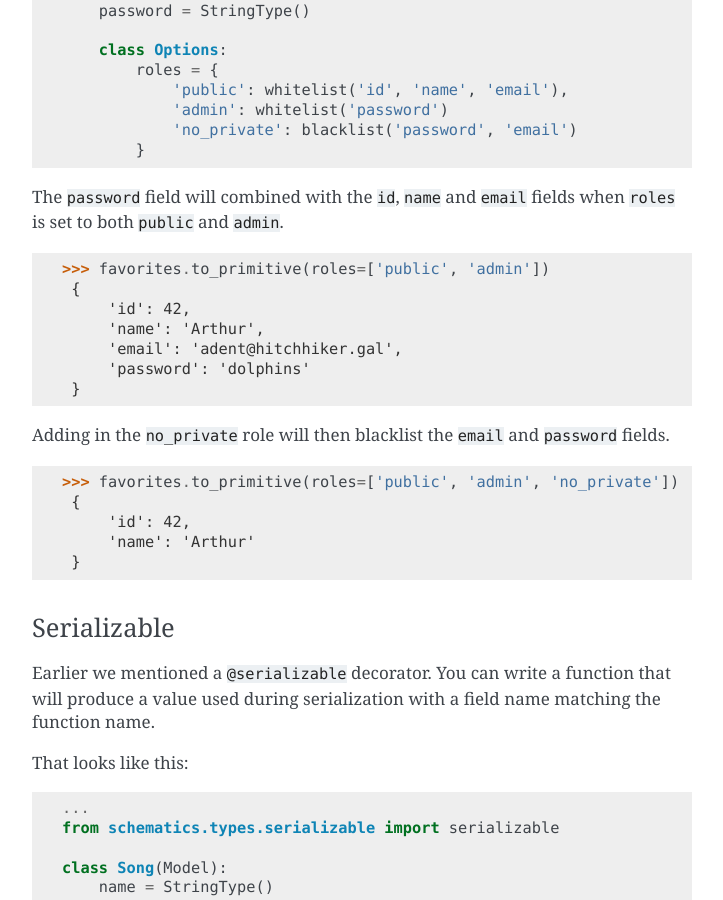
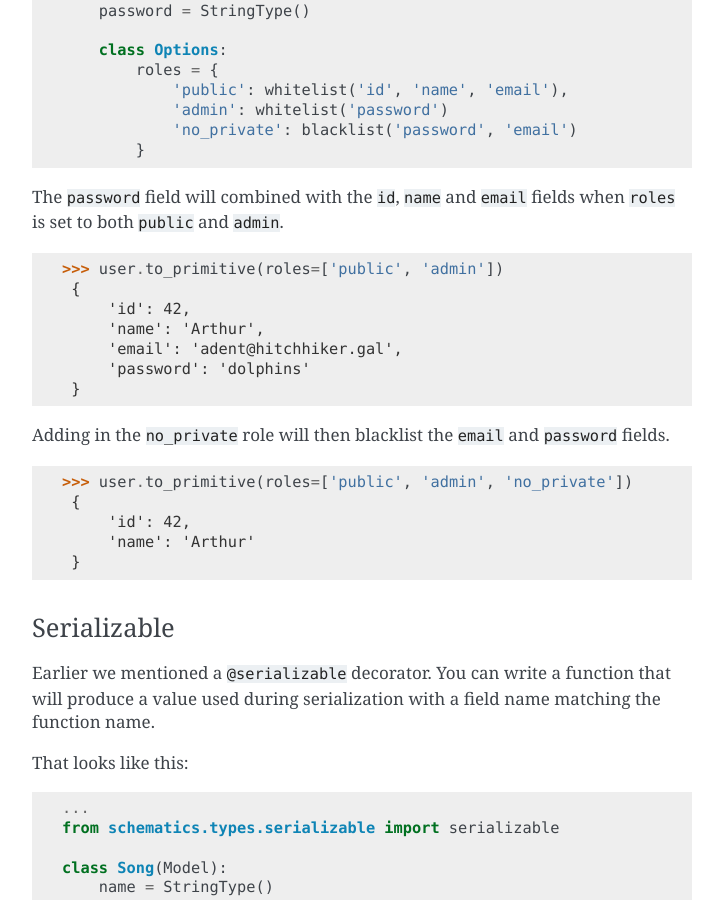
Before and after one commit to schematics/schematics, a Sphinx documentation site: the page built from docs/usage/exporting.rst, in a window 1280 px wide and 900 px high, scrolled down 6056 px. Shown: the whole window, without its empty margins (388-1111 px from the left). Built offline with Sphinx 7.4.7, drawn with Linux system fonts in a browser that asks for light colours.

Commit message:
update doc and add a test for to_primitive

```diff
--- a/docs/usage/exporting.rst
+++ b/docs/usage/exporting.rst
@@ -334,7 +334,7 @@ override whitelist roles in this case.
 The ``password`` field will combined with the ``id``, ``name`` and ``email``
 fields when ``roles`` is set to both ``public`` and ``admin``.
 
- >>> favorites.to_primitive(roles=['public', 'admin'])
+ >>> user.to_primitive(roles=['public', 'admin'])
   {
       'id': 42,
       'name': 'Arthur',
@@ -345,7 +345,7 @@ fields when ``roles`` is set to both ``public`` and ``admin``.
 Adding in the ``no_private`` role will then blacklist the ``email`` and
 ``password`` fields.
 
- >>> favorites.to_primitive(roles=['public', 'admin', 'no_private'])
+ >>> user.to_primitive(roles=['public', 'admin', 'no_private'])
   {
       'id': 42,
       'name': 'Arthur'
```
Also changed, not shown: 1 other file.
